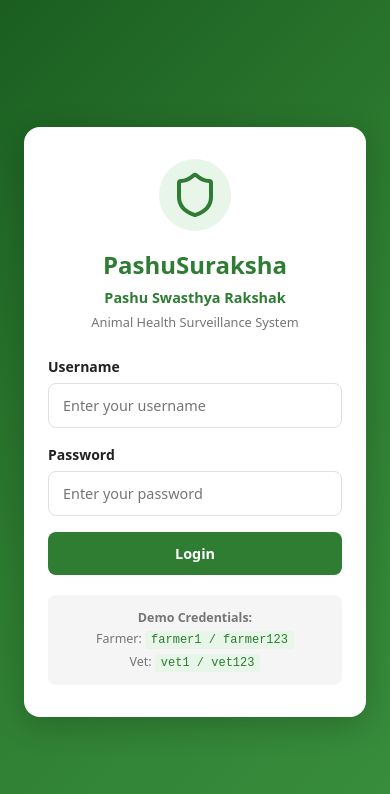
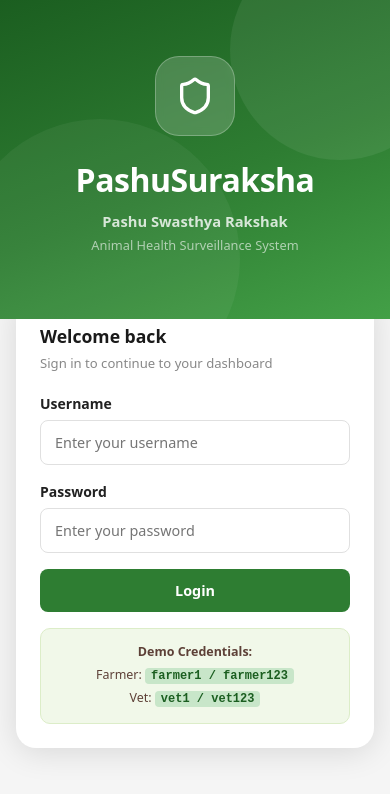
Before and after one commit to kartikeyasingh301/pashuraksha, a React (Vite) app in the folder client/: page /login in a window 390 px wide. Shown: the top 794 px of the page. Built offline with nearby package versions, Linux system fonts and the light colour scheme; no server answers.

Commit message:
fix: Full-bleed green hero on login page — mobile and desktop optimized

```diff
--- a/client/src/index.css
+++ b/client/src/index.css
@@ -134,16 +134,123 @@ textarea.form-control{resize:vertical;min-height:80px}
 .loading-spinner-sm{display:inline-block;width:14px;height:14px;border:2px solid rgba(255,255,255,0.4);border-top-color:white;border-radius:50%;animation:spin 0.8s linear infinite}
 
 /* Login Page */
-.login-page{min-height:100vh;display:flex;align-items:center;justify-content:center;background:linear-gradient(135deg,#1B5E20 0%,#2E7D32 50%,#388E3C 100%);padding:24px}
-.login-card{background:white;border-radius:16px;padding:32px 24px;width:100%;max-width:380px;box-shadow:0 8px 32px rgba(0,0,0,0.2)}
-.login-logo{display:flex;justify-content:center;margin-bottom:16px}
-.login-logo-icon{font-size:3rem;background:#E8F5E9;width:72px;height:72px;border-radius:50%;display:flex;align-items:center;justify-content:center}
-.login-app-name{font-size:1.5rem;font-weight:800;color:#2E7D32;text-align:center;margin-bottom:4px}
-.login-tagline{text-align:center;color:#2E7D32;font-weight:600;font-size:0.9rem;margin-bottom:4px}
-.login-subtitle{text-align:center;color:#757575;font-size:0.8rem;margin-bottom:24px}
+.login-page{
+  min-height:100vh;
+  display:flex;
+  flex-direction:column;
+  background:#f5f5f5;
+  overflow-x:hidden;
+}
+.login-hero{
+  width:100%;
+  background:linear-gradient(160deg,#1B5E20 0%,#2E7D32 55%,#43A047 100%);
+  display:flex;
+  flex-direction:column;
+  align-items:center;
+  justify-content:center;
+  padding:56px 24px 64px;
+  position:relative;
+  overflow:hidden;
+}
+.login-hero::before{
+  content:'';
+  position:absolute;
+  top:-60px;right:-60px;
+  width:220px;height:220px;
+  background:rgba(255,255,255,0.07);
+  border-radius:50%;
+}
+.login-hero::after{
+  content:'';
+  position:absolute;
+  bottom:-80px;left:-40px;
+  width:280px;height:280px;
+  background:rgba(255,255,255,0.05);
+  border-radius:50%;
+}
+.login-hero-icon{
+  width:80px;height:80px;
+  background:rgba(255,255,255,0.18);
+  border-radius:24px;
+  display:flex;align-items:center;justify-content:center;
+  margin-bottom:20px;
+  backdrop-filter:blur(4px);
+  border:1.5px solid rgba(255,255,255,0.25);
+}
+.login-hero-title{
+  font-size:2rem;font-weight:900;
+  color:#fff;
+  text-align:center;
+  margin-bottom:6px;
+  letter-spacing:-0.5px;
+}
+.login-hero-sub{
+  font-size:0.92rem;font-weight:600;
+  color:rgba(255,255,255,0.8);
+  text-align:center;
+  margin-bottom:4px;
+}
+.login-hero-desc{
+  font-size:0.8rem;
+  color:rgba(255,255,255,0.6);
+  text-align:center;
+}
+.login-body{
+  flex:1;
+  display:flex;
+  align-items:flex-start;
+  justify-content:center;
+  padding:0 16px 40px;
+  margin-top:-24px;
+}
+.login-card{
+  background:white;
+  border-radius:20px;
+  padding:28px 24px 24px;
+  width:100%;
+  max-width:440px;
+  box-shadow:0 4px 32px rgba(0,0,0,0.12);
+}
+.login-card-title{
+  font-size:1.1rem;font-weight:800;
+  color:#1a1a1a;
+  margin-bottom:4px;
+}
+.login-card-hint{
+  font-size:0.82rem;color:#888;
+  margin-bottom:20px;
+}
+.login-logo{display:none}
+.login-logo-icon{display:none}
+.login-app-name{display:none}
+.login-tagline{display:none}
+.login-subtitle{display:none}
 .login-form{display:flex;flex-direction:column;gap:0}
-.login-demo-hint{margin-top:20px;padding:12px;background:#F5F5F5;border-radius:8px;font-size:0.78rem;color:#757575;text-align:center;line-height:1.7}
-.login-demo-hint code{background:#E8F5E9;color:#2E7D32;padding:2px 6px;border-radius:4px;font-size:0.75rem}
+.login-demo-hint{
+  margin-top:16px;
+  padding:12px;
+  background:#F1F8E9;
+  border-radius:10px;
+  font-size:0.78rem;
+  color:#5D4037;
+  text-align:center;
+  line-height:1.8;
+  border:1px solid #DCEDC8;
+}
+.login-demo-hint code{
+  background:#C8E6C9;
+  color:#1B5E20;
+  padding:1px 6px;
+  border-radius:4px;
+  font-size:0.75rem;
+  font-weight:700;
+}
+@media(min-width:640px){
+  .login-hero{padding:80px 40px 80px;}
+  .login-hero-title{font-size:2.4rem;}
+  .login-body{padding:0 24px 60px;margin-top:-32px;}
+  .login-card{padding:36px 36px 28px;}
+}
 
 /* Dashboard - Farmer */
 .greeting-section{margin-bottom:20px}.greeting-text{font-size:1.2rem;font-weight:700;color:#212121}.greeting-sub{font-size:0.875rem;color:#757575;margin-top:2px}
--- a/client/src/pages/Login.jsx
+++ b/client/src/pages/Login.jsx
@@ -35,13 +35,22 @@ export default function Login() {
 
   return (
     <div className="login-page">
+
+      {/* Full-bleed green hero */}
+      <div className="login-hero">
+        <div className="login-hero-icon">
+          <Shield size={40} color="#fff" />
+        </div>
+        <h1 className="login-hero-title">PashuSuraksha</h1>
+        <p className="login-hero-sub">Pashu Swasthya Rakshak</p>
+        <p className="login-hero-desc">Animal Health Surveillance System</p>
+      </div>
+
+      {/* Card overlapping the hero */}
+      <div className="login-body">
         <div className="login-card">
-        <div className="login-logo">
-          <span className="login-logo-icon"><Shield size={48} color="#2E7D32" /></span>
-        </div>
-        <h1 className="login-app-name">PashuSuraksha</h1>
-        <p className="login-tagline">Pashu Swasthya Rakshak</p>
-        <p className="login-subtitle">Animal Health Surveillance System</p>
+          <h2 className="login-card-title">Welcome back</h2>
+          <p className="login-card-hint">Sign in to continue to your dashboard</p>
 
           <form onSubmit={handleSubmit} className="login-form">
             {error && <div className="alert alert-error">{error}</div>}
@@ -87,5 +96,7 @@ export default function Login() {
           </div>
         </div>
       </div>
+
+    </div>
   );
 }
```
Lines whose indentation alone changed are shown as unchanged.
